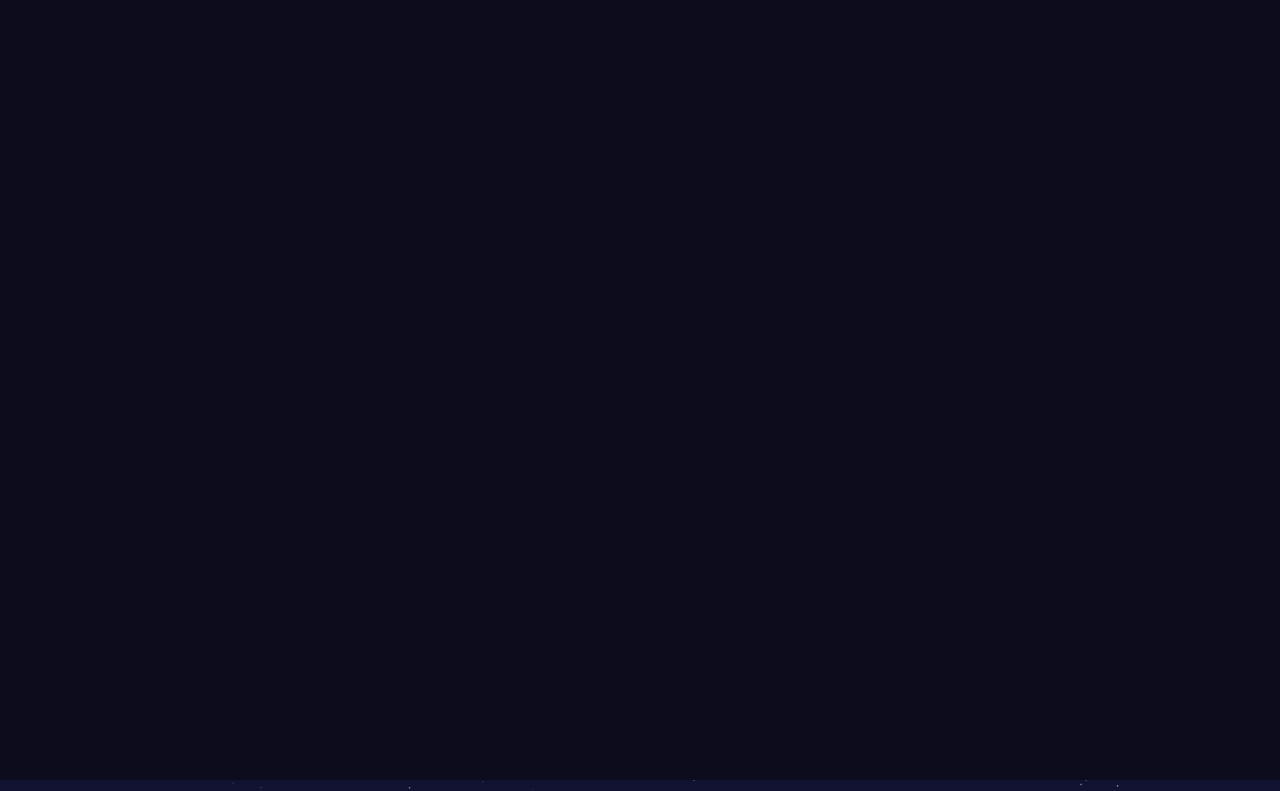
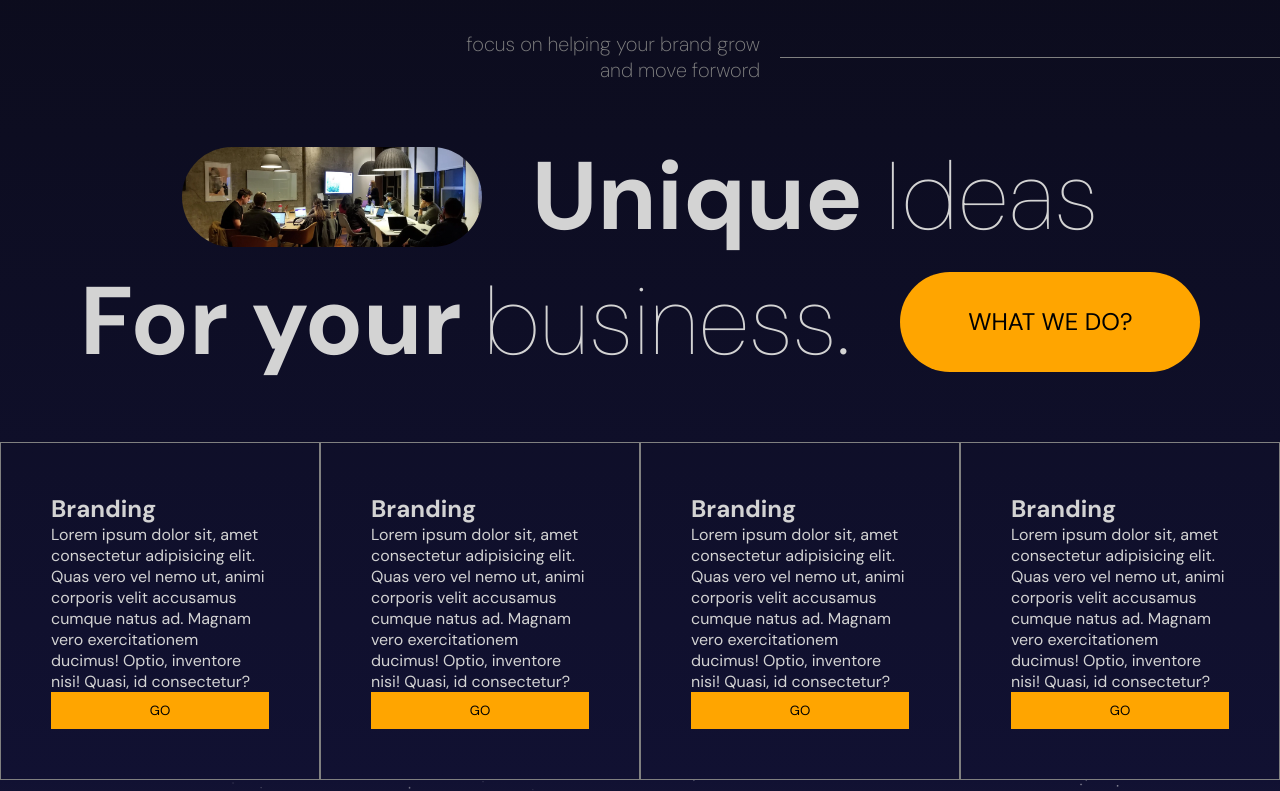
Before and after one commit to safak/animated-portfolio, a React (Vite) app: page / in a window 1280 px wide. Shown: the part 1620-2411 px from the top of the page. Built offline with nearby package versions, Linux system fonts and the light colour scheme.

Commit message:
added services page

```diff
--- a/src/App.jsx
+++ b/src/App.jsx
@@ -2,6 +2,7 @@ import "./app.scss";
 import Hero from "./components/hero/Hero";
 import Navbar from "./components/navbar/navbar";
 import Parallax from "./components/parallax/Parallax";
+import Services from "./components/services/Services";
 
 const App = () => {
   return (
@@ -13,7 +14,9 @@ const App = () => {
       <section id="Services">
         <Parallax type="services" />
       </section>
-      <section>Services</section>
+      <section>
+        <Services />
+      </section>
       <section id="Portfolio">
         <Parallax type="portfolio" />
       </section>
--- /dev/null
+++ b/src/components/services/Services.jsx
@@ -0,0 +1,114 @@
+import { useRef } from "react";
+import "./services.scss";
+import { motion, useInView } from "framer-motion";
+
+const variants = {
+  initial: {
+    x: -500,
+    y: 100,
+    opacity: 0,
+  },
+  animate: {
+    x: 0,
+    opacity: 1,
+    y: 0,
+    transition: {
+      duration: 1,
+      staggerChildren: 0.1,
+    },
+  },
+};
+
+const Services = () => {
+  const ref = useRef();
+
+  const isInView = useInView(ref, { margin: "-100px" });
+
+  return (
+    <motion.div
+      ref={ref}
+      className="services"
+      variants={variants}
+      initial="initial"
+      animate={isInView && "animate"}
+    >
+      <motion.div className="textContainer" variants={variants}>
+        <p>
+          focus on helping your brand grow <br /> and move forword
+        </p>
+        <hr />
+      </motion.div>
+      <motion.div className="titleContainer" variants={variants}>
+        <div className="title">
+          <img src="/people.webp" alt="" />
+          <h1>
+            <motion.b whileHover={{ color: "orange" }}>Unique</motion.b> Ideas
+          </h1>
+        </div>
+        <div className="title">
+          <h1>
+            <motion.b whileHover={{ color: "orange" }}>For your</motion.b>{" "}
+            business.
+          </h1>
+          <button>WHAT WE DO?</button>
+        </div>
+      </motion.div>
+      <motion.div className="listContainer" variants={variants}>
+        <motion.div
+          className="box"
+          whileHover={{ background: "lightgray", color: "black" }}
+        >
+          <h2>Branding</h2>
+          <p>
+            Lorem ipsum dolor sit, amet consectetur adipisicing elit. Quas vero
+            vel nemo ut, animi corporis velit accusamus cumque natus ad. Magnam
+            vero exercitationem ducimus! Optio, inventore nisi! Quasi, id
+            consectetur?
+          </p>
+          <button>GO</button>
+        </motion.div>
+        <motion.div
+          className="box"
+          whileHover={{ background: "lightgray", color: "black" }}
+        >
+          <h2>Branding</h2>
+          <p>
+            Lorem ipsum dolor sit, amet consectetur adipisicing elit. Quas vero
+            vel nemo ut, animi corporis velit accusamus cumque natus ad. Magnam
+            vero exercitationem ducimus! Optio, inventore nisi! Quasi, id
+            consectetur?
+          </p>
+          <button>GO</button>
+        </motion.div>
+        <motion.div
+          className="box"
+          whileHover={{ background: "lightgray", color: "black" }}
+        >
+          <h2>Branding</h2>
+          <p>
+            Lorem ipsum dolor sit, amet consectetur adipisicing elit. Quas vero
+            vel nemo ut, animi corporis velit accusamus cumque natus ad. Magnam
+            vero exercitationem ducimus! Optio, inventore nisi! Quasi, id
+            consectetur?
+          </p>
+          <button>GO</button>
+        </motion.div>
+        <motion.div
+          className="box"
+          whileHover={{ background: "lightgray", color: "black" }}
+        >
+          <h2>Branding</h2>
+          <p>
+            Lorem ipsum dolor sit, amet consectetur adipisicing elit. Quas vero
+            vel nemo ut, animi corporis velit accusamus cumque natus ad. Magnam
+            vero exercitationem ducimus! Optio, inventore nisi! Quasi, id
+            consectetur?
+          </p>
+          <button>GO</button>
+        </motion.div>
+      </motion.div>
+    </motion.div>
+  );
+};
+
+export default Services;
--- /dev/null
+++ b/src/components/services/services.scss
@@ -0,0 +1,83 @@
+.services {
+  background: linear-gradient(180deg, #0c0c1d, #111132);
+  height: 100%;
+  display: flex;
+  flex-direction: column;
+  justify-content: space-between;
+
+  .textContainer {
+    flex: 1;
+    align-self: flex-end;
+    display: flex;
+    align-items: center;
+    gap: 20px;
+
+    p {
+      font-weight: 200;
+      font-size: 20px;
+      color: gray;
+      text-align: right;
+    }
+
+    hr {
+      width: 500px;
+      border: none;
+      border-top: 0.5px solid gray;
+    }
+  }
+  .titleContainer {
+    flex: 2;
+    display: flex;
+    flex-direction: column;
+    align-items: center;
+
+    .title {
+      display: flex;
+      align-items: center;
+      gap: 50px;
+
+      img {
+        width: 300px;
+        height: 100px;
+        border-radius: 50px;
+        object-fit: cover;
+      }
+
+      h1 {
+        font-size: 96px;
+        font-weight: 100;
+      }
+
+      button {
+        width: 300px;
+        height: 100px;
+        border-radius: 50px;
+        background-color: orange;
+        border: none;
+        font-size: 24px;
+        cursor: pointer;
+      }
+    }
+  }
+  .listContainer {
+    flex: 2;
+    display: flex;
+    max-width: 1366px;
+    margin: auto;
+
+    .box {
+      padding: 50px;
+      border: 0.5px solid gray;
+      display: flex;
+      flex-direction: column;
+      justify-content: space-between;
+
+      button {
+        padding: 10px;
+        background-color: orange;
+        border: none;
+        cursor: pointer;
+      }
+    }
+  }
+}
```
